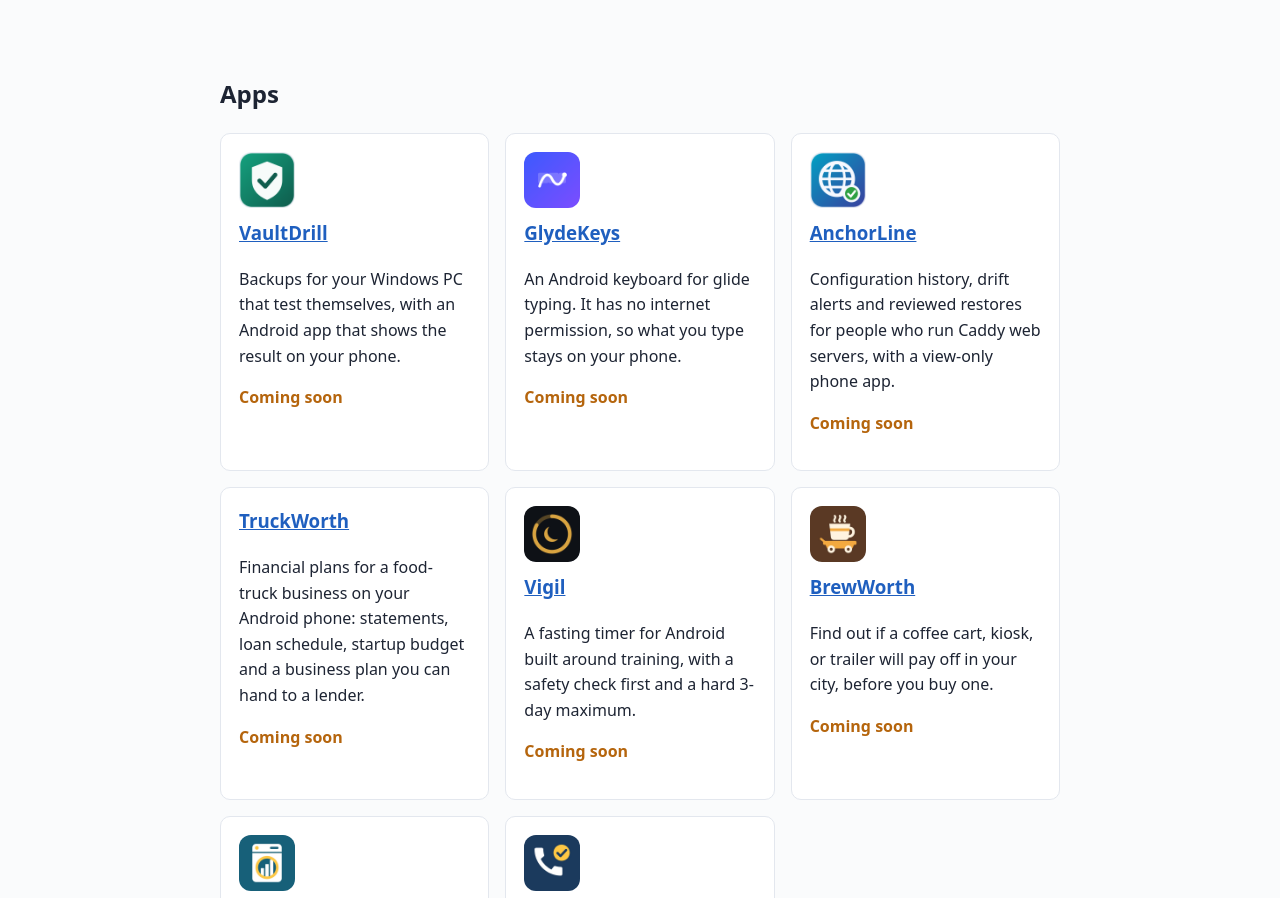
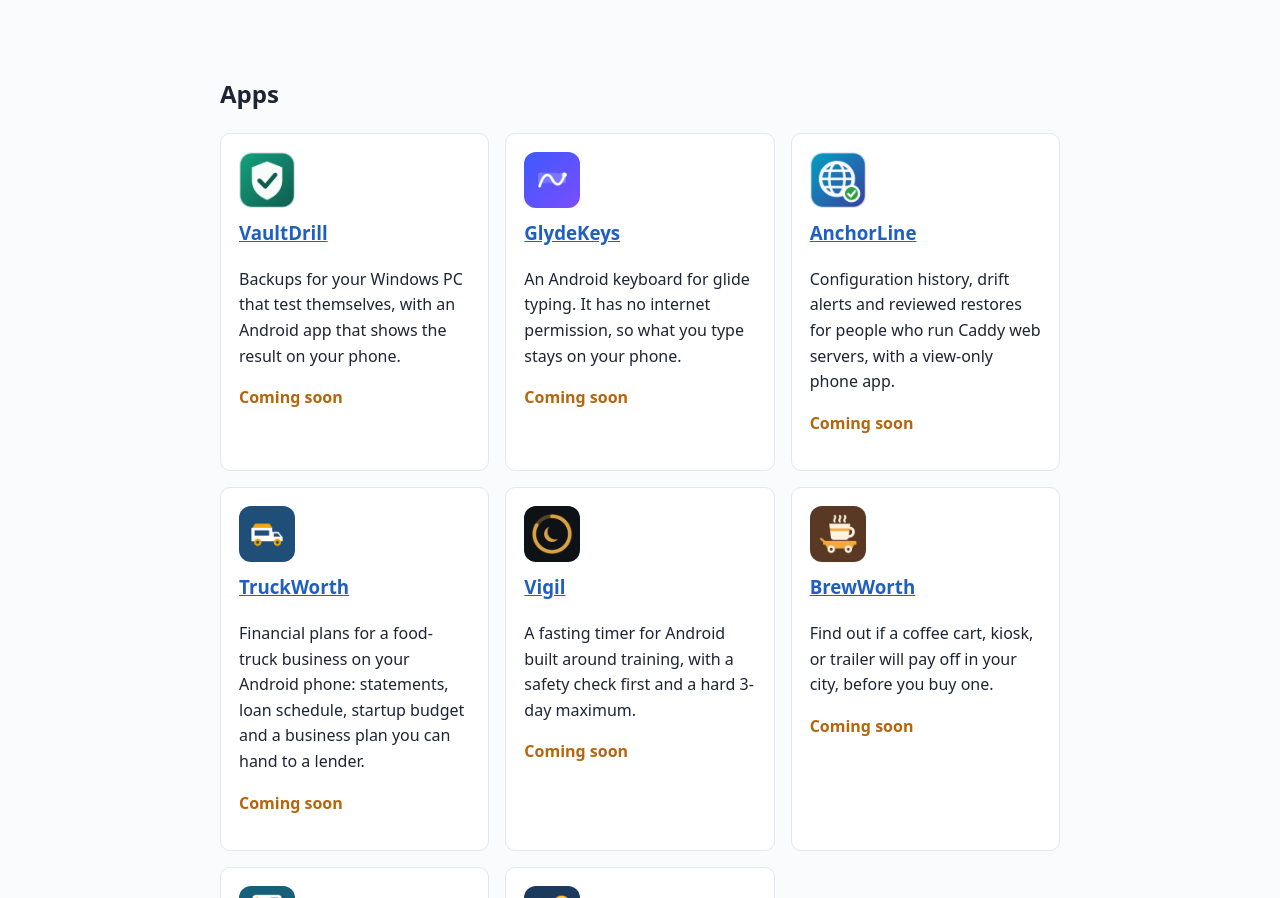
Before and after one commit to RMac11235/34interactv.com, a plain HTML site: page index.html in a window 1280 px wide. Shown: the part 202-1100 px from the top of the page. Drawn offline with Linux system fonts and the light colour scheme.

Commit message:
Add TruckWorth launcher icon to the apps list
Rasterized from the TruckWorth adaptive-icon vectors in the app source.

```diff
--- a/index.html
+++ b/index.html
@@ -19,7 +19,7 @@
 <article><img class="icon" src="img/vaultdrill-256.png" alt=""><h3><a href="vaultdrill.html">VaultDrill</a></h3><p>Backups for your Windows PC that test themselves, with an Android app that shows the result on your phone.</p><p class="status">Coming soon</p></article>
 <article><img class="icon" src="img/glydekeys-256.png" alt=""><h3><a href="glydekeys.html">GlydeKeys</a></h3><p>An Android keyboard for glide typing. It has no internet permission, so what you type stays on your phone.</p><p class="status">Coming soon</p></article>
 <article><img class="icon" src="img/anchorline-256.png" alt=""><h3><a href="anchorline.html">AnchorLine</a></h3><p>Configuration history, drift alerts and reviewed restores for people who run Caddy web servers, with a view-only phone app.</p><p class="status">Coming soon</p></article>
-<article><h3><a href="truckworth.html">TruckWorth</a></h3><p>Financial plans for a food-truck business on your Android phone: statements, loan schedule, startup budget and a business plan you can hand to a lender.</p><p class="status">Coming soon</p></article>
+<article><img class="icon" src="img/truckworth-256.png" alt=""><h3><a href="truckworth.html">TruckWorth</a></h3><p>Financial plans for a food-truck business on your Android phone: statements, loan schedule, startup budget and a business plan you can hand to a lender.</p><p class="status">Coming soon</p></article>
 <article><img class="icon" src="img/vigil-256.png" alt=""><h3><a href="vigil.html">Vigil</a></h3><p>A fasting timer for Android built around training, with a safety check first and a hard 3-day maximum.</p><p class="status">Coming soon</p></article>
 <article><img class="icon" src="img/brewworth-256.png" alt=""><h3><a href="brewworth.html">BrewWorth</a></h3><p>Find out if a coffee cart, kiosk, or trailer will pay off in your city, before you buy one.</p><p class="status">Coming soon</p></article>
 <article><img class="icon" src="img/washworth-256.png" alt=""><h3><a href="washworth.html">WashWorth</a></h3><p>Run the real numbers on a laundromat (machines, rent, utilities, and financing) before you sign.</p><p class="status">Coming soon</p></article>
```
Also changed, not shown: img/truckworth-256.png (added).
